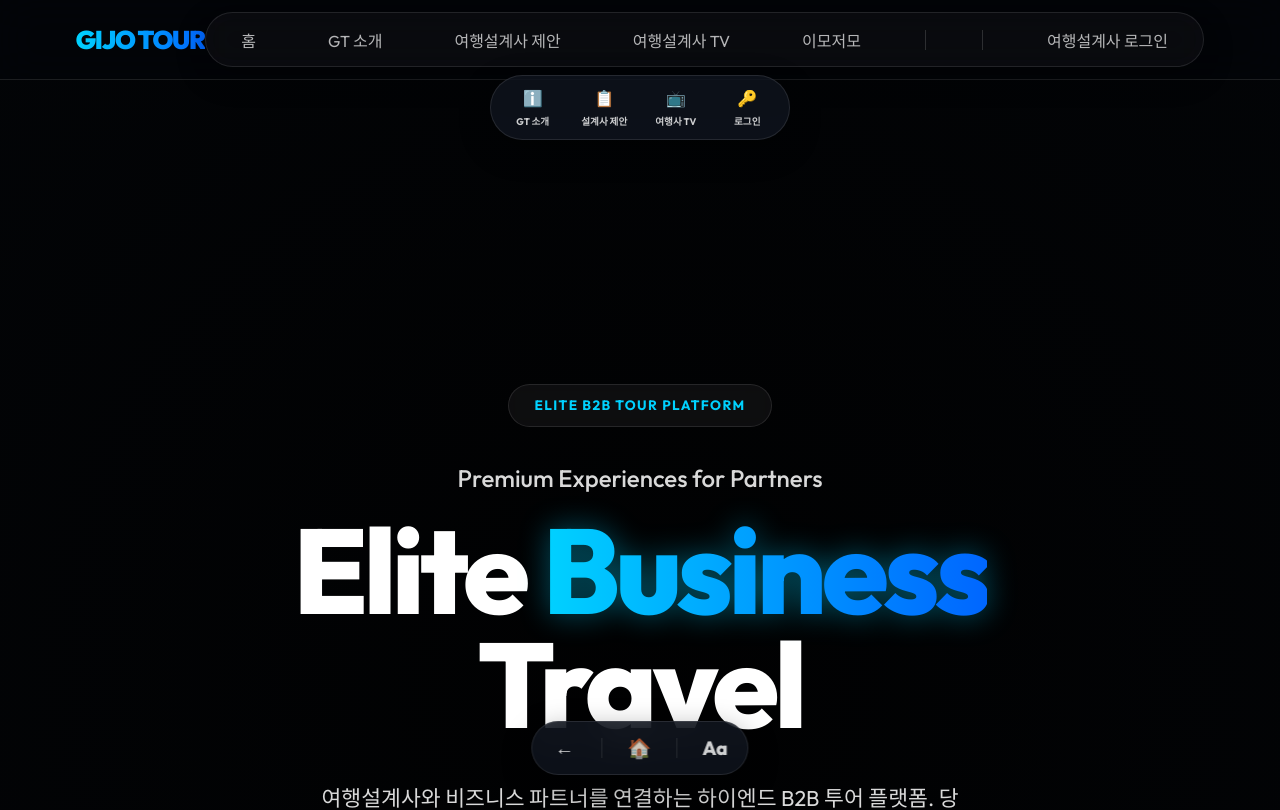
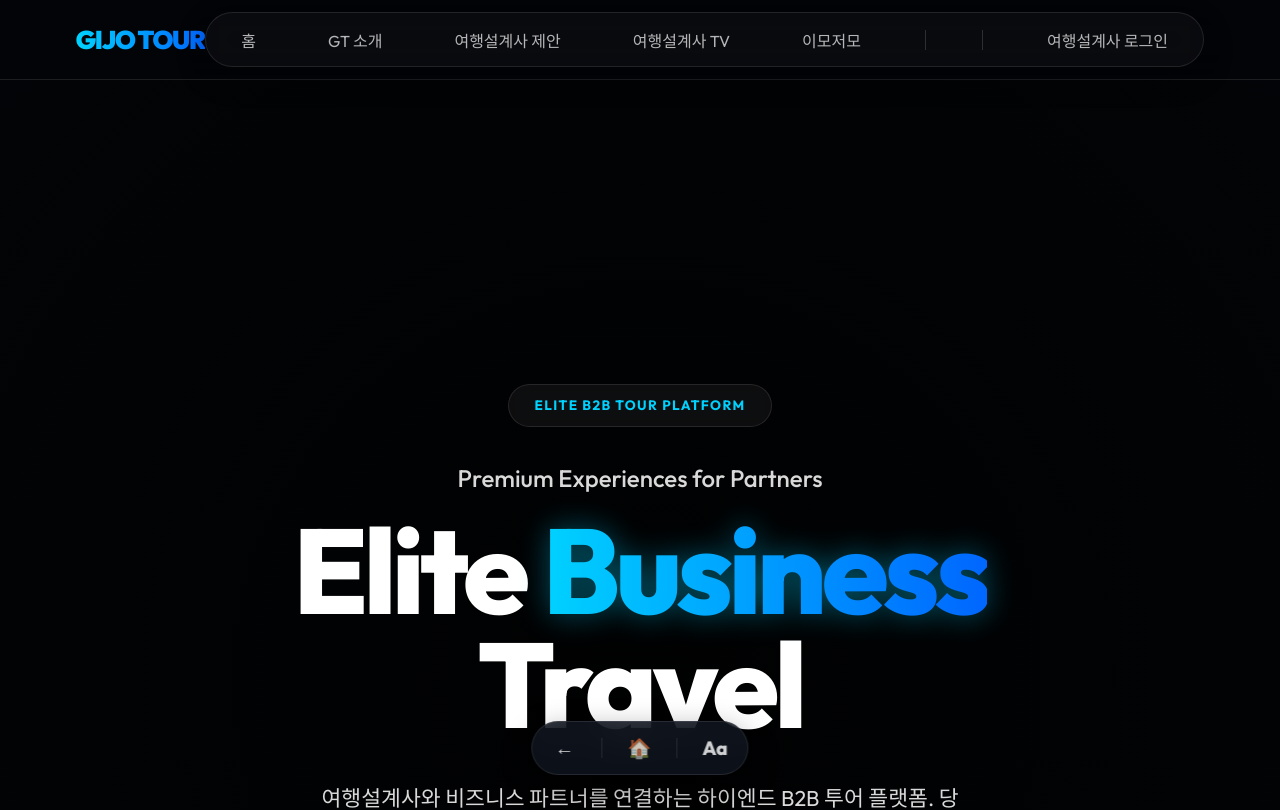
Before and after one commit to gijotour/gijo-tour-app, a React (Vite) app: page /gijotour in a window 1280 px wide. Shown: the top 810 px of the page. Built offline with nearby package versions, Linux system fonts and the light colour scheme.

Commit message:
fix: 상단 고정 네비게이터(슬림 허브) 제거 (화면 개방감 확보)

```diff
--- a/src/shared/Navbar.jsx
+++ b/src/shared/Navbar.jsx
@@ -200,32 +200,7 @@ const Navbar = ({ onLogin, isLoggedIn, onLogout, userName, userRole, setForceBoa
         </div>
       </div>
 
-      {/* Mobile Top-Fixed Slim Navigator - Now with Login */}
-      <div className="mobile-bottom-nav slim-hub top-fixed">
-        <button className={`m-nav-item ${location.pathname.includes('/about') ? 'active' : ''}`} onClick={() => handleNavClick('/gijotour/about')}>
-          <span className="icon">ℹ️</span>
-          <span className="label-mini">GT 소개</span>
-        </button>
-        <button className="m-nav-item" onClick={() => scrollToSection('designer')}>
-          <span className="icon">📋</span>
-          <span className="label-mini">설계사 제안</span>
-        </button>
-        <button className={`m-nav-item ${location.pathname.includes('/tv') ? 'active' : ''}`} onClick={() => handleNavClick('/gijotour/tv')}>
-          <span className="icon">📺</span>
-          <span className="label-mini">여행사 TV</span>
-        </button>
-        {isLoggedIn ? (
-          <button className={`m-nav-item ${isUserMenuOpen ? 'active' : ''}`} onClick={() => setIsUserMenuOpen(true)}>
-            <div className="nav-avatar mini" style={{ backgroundImage: `url(https://api.dicebear.com/7.x/avataaars/svg?seed=${userName})`, width: '18px', height: '18px' }}></div>
-            <span className="label-mini">내 정보</span>
-          </button>
-        ) : (
-          <button className="m-nav-item" onClick={() => handleNavClick('/gijotour/login')}>
-            <span className="icon">🔑</span>
-            <span className="label-mini">로그인</span>
-          </button>
-        )}
-      </div>
+
 
       {/* Global Mobile Menu Overlay - Unified Manager */}
       {isLoggedIn && isUserMenuOpen && (
```
